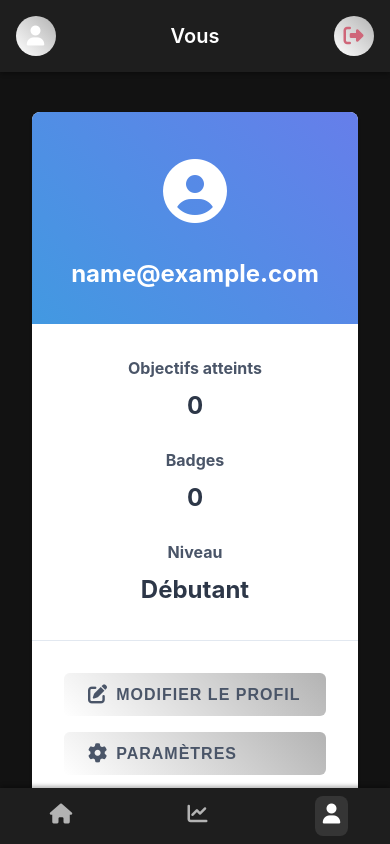
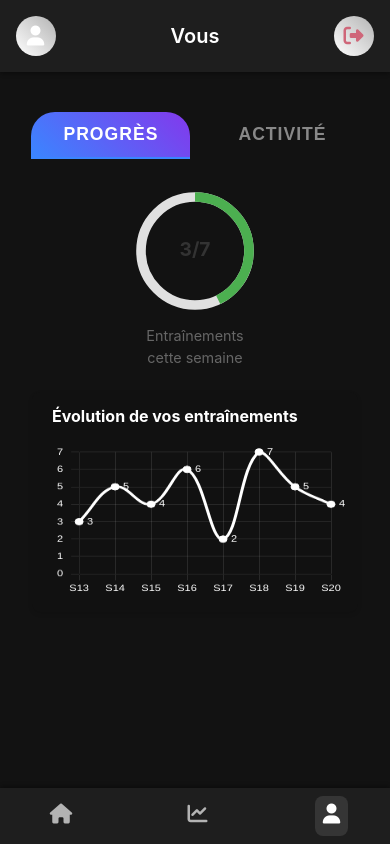
Before and after one commit to LumyaZ/musculia-front, an Angular app: page /dashboard/you in a window 390 px wide. Built offline with nearby package versions, Linux system fonts and the light colour scheme; sample sign-in values are in the browser's storage.

Commit message:
feat(progress): amélioration du graph de progrès (fond noir, 8 semaines, valeurs à droite, compact, responsive)

```diff
--- a/package.json
+++ b/package.json
@@ -19,6 +19,8 @@
     "@angular/platform-server": "^20.0.0",
     "@angular/router": "^20.0.0",
     "@angular/ssr": "^20.0.0",
+    "@types/chart.js": "^2.9.41",
+    "chart.js": "^4.5.0",
     "express": "^5.1.0",
     "rxjs": "~7.8.0",
     "tslib": "^2.3.0",
--- /dev/null
+++ b/src/app/views/dashboard/you/activity/activity.component.html
@@ -0,0 +1,4 @@
+<div class="activity-placeholder">
+  <h2>Activité</h2>
+  <p>À venir : historique et détails de vos activités.</p>
+</div>
--- /dev/null
+++ b/src/app/views/dashboard/you/activity/activity.component.scss
@@ -0,0 +1,9 @@
+.activity-placeholder {
+  text-align: center;
+  margin: 3rem 0;
+  color: #888;
+  h2 {
+    color: #3a86ff;
+    margin-bottom: 1rem;
+  }
+}
--- /dev/null
+++ b/src/app/views/dashboard/you/progress/progress.component.html
@@ -0,0 +1,16 @@
+<div class="progress-indicator">
+  <svg viewBox="0 0 100 100">
+    <circle class="bg" cx="50" cy="50" [attr.r]="radius" />
+    <circle class="fg" cx="50" cy="50" [attr.r]="radius"
+      [attr.stroke-dasharray]="circumference"
+      [attr.stroke-dashoffset]="dashoffset" />
+    <text x="50" y="54" text-anchor="middle" class="progress-text">{{ current }}/{{ goal }}</text>
+  </svg>
+  <div class="progress-label">Entraînements cette semaine</div>
+</div>
+
+<!-- Graphique d'évolution des entraînements -->
+<div class="workout-chart-container">
+  <h3>Évolution de vos entraînements</h3>
+  <canvas #workoutChart></canvas>
+</div>
--- /dev/null
+++ b/src/app/views/dashboard/you/progress/progress.component.scss
@@ -0,0 +1,62 @@
+.progress-indicator {
+  width: 120px;
+  margin: 0 auto;
+
+  svg {
+    width: 100%;
+    height: auto;
+  }
+
+  circle {
+    fill: none;
+    stroke-width: 8;
+
+    &.bg {
+      stroke: #e0e0e0;
+    }
+
+    &.fg {
+      stroke: #4CAF50;
+      transform: rotate(-90deg);
+      transform-origin: 50% 50%;
+      transition: stroke-dashoffset 0.3s;
+    }
+  }
+
+  .progress-text {
+    font-size: 16px;
+    font-weight: bold;
+    fill: #333;
+  }
+
+  .progress-label {
+    text-align: center;
+    margin-top: 8px;
+    color: #666;
+    font-size: 0.9rem;
+  }
+}
+
+.workout-chart-container {
+  margin-top: 1.5rem;
+  padding: 0.75rem;
+  background-color: #111;
+  border-radius: 8px;
+  box-shadow: 0 2px 4px rgba(0, 0, 0, 0.1);
+  max-width: 100%;
+  aspect-ratio: 16/9;
+
+  h3 {
+    margin-bottom: 0.75rem;
+    color: #fff;
+    font-size: 1rem;
+    padding-left: 0.5rem;
+  }
+
+  canvas {
+    width: 100% !important;
+    height: 100% !important;
+    background: transparent;
+    max-height: 200px;
+  }
+}
--- /dev/null
+++ b/src/app/views/dashboard/you/progress/progress.component.ts
@@ -0,0 +1,163 @@
+import { Component, Input, OnInit, ElementRef, ViewChild } from '@angular/core';
+import { CommonModule } from '@angular/common';
+import { Chart, ChartConfiguration } from 'chart.js/auto';
+
+@Component({
+  selector: 'app-progress',
+  standalone: true,
+  imports: [CommonModule],
+  templateUrl: './progress.component.html',
+  styleUrls: ['./progress.component.scss']
+})
+export class ProgressComponent implements OnInit {
+  @ViewChild('workoutChart') chartCanvas!: ElementRef;
+  private chart: Chart | undefined;
+
+  // Générer dynamiquement les 8 dernières semaines
+  getLast8WeeksLabels(): string[] {
+    const labels: string[] = [];
+    const now = new Date();
+    for (let i = 7; i >= 0; i--) {
+      const d = new Date(now);
+      d.setDate(now.getDate() - i * 7);
+      const week = this.getWeekNumber(d);
+      labels.push(`S${week}`);
+    }
+    return labels;
+  }
+
+  // Helper pour obtenir le numéro de semaine
+  getWeekNumber(d: Date): number {
+    d = new Date(Date.UTC(d.getFullYear(), d.getMonth(), d.getDate()));
+    const dayNum = d.getUTCDay() || 7;
+    d.setUTCDate(d.getUTCDate() + 4 - dayNum);
+    const yearStart = new Date(Date.UTC(d.getUTCFullYear(),0,1));
+    const weekNum = Math.ceil((((d as any) - (yearStart as any)) / 86400000 + 1)/7);
+    return weekNum;
+  }
+
+  // Données simulées pour 8 semaines
+  workoutData = [3, 5, 4, 6, 2, 7, 5, 4];
+
+  @Input() current: number = 3;
+  @Input() goal: number = 7;
+
+  readonly radius = 45;
+  readonly circumference = 2 * Math.PI * this.radius;
+
+  get dashoffset(): number {
+    return this.circumference * (1 - this.current / this.goal);
+  }
+
+  ngOnInit() {}
+
+  ngAfterViewInit() {
+    this.createChart();
+  }
+
+  private createChart() {
+    const ctx = this.chartCanvas.nativeElement.getContext('2d');
+    const labels = this.getLast8WeeksLabels();
+    if (this.chart) this.chart.destroy();
+    this.chart = new Chart(ctx, {
+      type: 'line',
+      data: {
+        labels,
+        datasets: [{
+          label: "Nombre d'entraînements",
+          data: this.workoutData,
+          borderColor: '#fff',
+          backgroundColor: 'rgba(255,255,255,0.1)',
+          tension: 0.4,
+          fill: false,
+          pointBackgroundColor: '#fff',
+          pointBorderColor: '#fff',
+          pointRadius: 4,
+          pointHoverRadius: 6,
+        }]
+      },
+      options: {
+        responsive: true,
+        maintainAspectRatio: false,
+        plugins: {
+          legend: {
+            display: false
+          },
+          tooltip: {
+            enabled: true,
+            backgroundColor: '#222',
+            titleColor: '#fff',
+            bodyColor: '#fff',
+            padding: 8,
+            displayColors: false
+          }
+        },
+        scales: {
+          x: {
+            ticks: {
+              color: '#fff',
+              font: {
+                size: 11
+              }
+            },
+            grid: {
+              color: 'rgba(255,255,255,0.1)',
+            }
+          },
+          y: {
+            beginAtZero: true,
+            ticks: {
+              color: '#fff',
+              stepSize: 1,
+              font: {
+                size: 11
+              },
+              padding: 8
+            },
+            grid: {
+              color: 'rgba(255,255,255,0.1)',
+            }
+          }
+        },
+        layout: {
+          padding: {
+            left: 5,
+            right: 15,
+            top: 10,
+            bottom: 5
+          }
+        }
+      },
+      plugins: [this.dataLabelPlugin()]
+    });
+  }
+
+  // Plugin pour afficher la valeur à droite de chaque point
+  private dataLabelPlugin() {
+    return {
+      id: 'customDataLabels',
+      afterDatasetsDraw: (chart: any) => {
+        const ctx = chart.ctx;
+        chart.data.datasets.forEach((dataset: any, i: number) => {
+          const meta = chart.getDatasetMeta(i);
+          meta.data.forEach((point: any, index: number) => {
+            const value = dataset.data[index];
+            ctx.save();
+            ctx.font = '11px Arial';
+            ctx.fillStyle = '#fff';
+            ctx.textAlign = 'left';
+            ctx.textBaseline = 'middle';
+            ctx.fillText(value, point.x + 8, point.y);
+            ctx.restore();
+          });
+        });
+      }
+    };
+  }
+
+  ngOnDestroy() {
+    if (this.chart) {
+      this.chart.destroy();
+    }
+  }
+}
--- a/src/app/views/dashboard/you/you.component.html
+++ b/src/app/views/dashboard/you/you.component.html
@@ -1,41 +1,13 @@
 <div class="you-container">
   <h1>Votre Profil</h1>
 
-  <div class="profile-section">
-    <div class="profile-header">
-      <div class="profile-avatar">
-        <i class="fas fa-user-circle"></i>
-      </div>
-      <div class="profile-info">
-        <h2>{{ user?.email }}</h2>
+  <div class="you-tabs">
+    <button [class.active]="selectedTab === 'progress'" (click)="selectTab('progress')">Progrès</button>
+    <button [class.active]="selectedTab === 'activity'" (click)="selectTab('activity')">Activité</button>
+  </div>
 
-      </div>
-    </div>
-
-    <div class="profile-stats">
-      <div class="stat-card">
-        <h3>Objectifs atteints</h3>
-        <p class="stat-value">0</p>
-      </div>
-      <div class="stat-card">
-        <h3>Badges</h3>
-        <p class="stat-value">0</p>
-      </div>
-      <div class="stat-card">
-        <h3>Niveau</h3>
-        <p class="stat-value">Débutant</p>
-      </div>
-    </div>
-
-    <div class="profile-actions">
-      <button class="action-button">
-        <i class="fas fa-edit"></i>
-        Modifier le profil
-      </button>
-      <button class="action-button">
-        <i class="fas fa-cog"></i>
-        Paramètres
-      </button>
-    </div>
+  <div class="you-content">
+    <app-progress *ngIf="selectedTab === 'progress'"></app-progress>
+    <app-activity *ngIf="selectedTab === 'activity'"></app-activity>
   </div>
 </div>
--- a/src/app/views/dashboard/you/you.component.scss
+++ b/src/app/views/dashboard/you/you.component.scss
@@ -114,3 +114,33 @@
     flex-direction: column;
   }
 }
+
+.you-tabs {
+  display: flex;
+  justify-content: center;
+  gap: 1rem;
+  margin-bottom: 2rem;
+
+  button {
+    background: none;
+    border: none;
+    padding: 0.75rem 2rem;
+    font-size: 1.1rem;
+    font-weight: 600;
+    color: #888;
+    border-radius: 24px 24px 0 0;
+    cursor: pointer;
+    transition: background 0.2s, color 0.2s;
+    border-bottom: 2px solid transparent;
+  }
+  button.active {
+    color: #fff;
+    background: linear-gradient(45deg, #3a86ff, #8338ec);
+    border-bottom: 2px solid #3a86ff;
+  }
+}
+
+you-content {
+  width: 100%;
+  min-height: 200px;
+}
--- a/src/app/views/dashboard/you/you.component.ts
+++ b/src/app/views/dashboard/you/you.component.ts
@@ -1,18 +1,28 @@
-import { Component, OnInit } from '@angular/core';
+import { Component } from '@angular/core';
+import { CommonModule } from '@angular/common';
+import { ProgressComponent } from './progress/progress.component';
+import { ActivityComponent } from './activity/activity.component';
 import { AuthService } from '../../../services/auth.service';
 
 @Component({
   selector: 'app-you',
+  standalone: true,
+  imports: [CommonModule, ProgressComponent, ActivityComponent],
   templateUrl: './you.component.html',
   styleUrls: ['./you.component.scss']
 })
-export class YouComponent implements OnInit {
+export class YouComponent {
   user: any;
   joinDate: Date = new Date(); // À remplacer par la vraie date d'inscription
+  selectedTab: 'progress' | 'activity' = 'progress';
 
   constructor(private authService: AuthService) {}
 
   ngOnInit() {
     this.user = this.authService.getCurrentUser();
   }
+
+  selectTab(tab: 'progress' | 'activity') {
+    this.selectedTab = tab;
+  }
 }
```
Also changed, not shown: src/app/views/dashboard/you/activity/activity.component.ts (added, +11 -0 lines), 1 other file (tests, documents, lock files or other folders).
